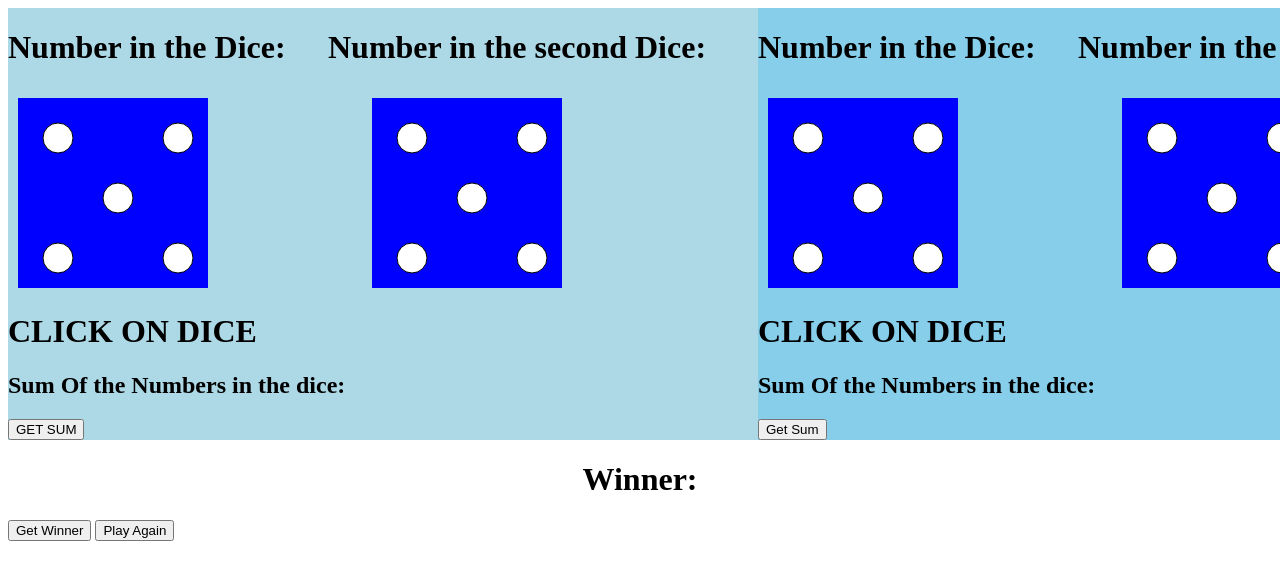
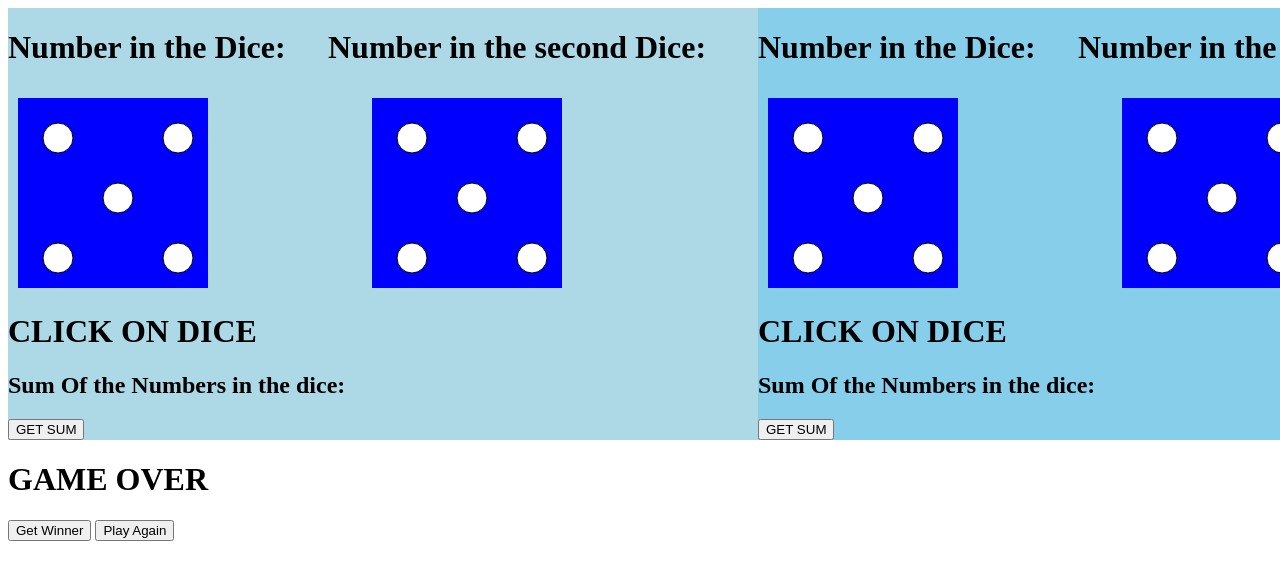
Before and after one commit to SaumyaGuptaTechnokrat/DICE, a plain HTML site: page Dice.html in a window 1280 px wide. Shown: the top 580 px of the page. Drawn offline with Linux system fonts and the light colour scheme.

Commit message:
Update Dice.html

```diff
--- a/Dice.html
+++ b/Dice.html
@@ -92,20 +92,19 @@
         <circle id="player22six" cx="50" cy="110" r="15" stroke="black" stroke="20px" fill="white"/>
         <circle id="player22seven" cx="170" cy="110" r="15" stroke="black" stroke="20px" fill="white"/>
         </svg>     <!--2nd row 2nd column-->
-            <!--
-            .body{
-                background-image: url("https://www.animatedimages.org/data/media/710/animated-dice-image-0104.gif");
-                background-repeat: no-repeat;
-                background-size: 1500px 800px;
-            }-->
+
         <h1 id="click">CLICK ON DICE</h1>
         <h2 id="sumplayer2">Sum Of the Numbers in the dice:</h2>
-        <button onclick="player.sum2();player.Chance2();player.toggle2();">Get Sum</button>
+        <button onclick="player.sum2();player.Chance2();player.toggle2();">GET SUM</button>
     </div>
 </div>
-<h1 style="text-align: center;" id="winner">Winner:</h1>
+<div id="controls">
+<h1 style="text-align: center;" id="winner"></h1>
+<h1 id="gameOver">GAME OVER</h1>
+
 <h1 id="chanceof"></h1>
 <button onclick="player.Winner()">Get Winner</button>
 <button id="but" onclick="window.location.reload()">Play Again</button>
+</div>
 </body>
 </html>
```
